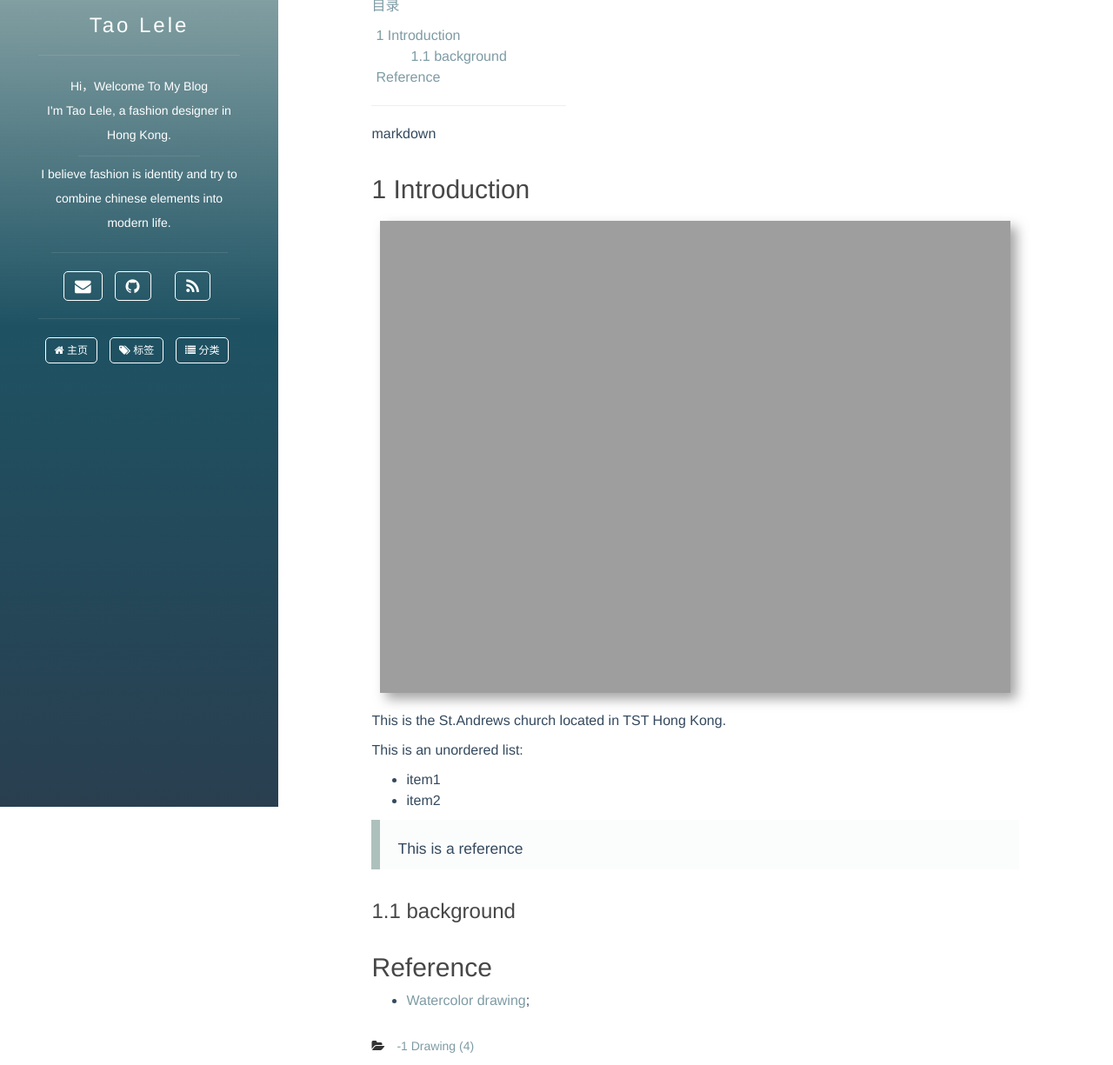
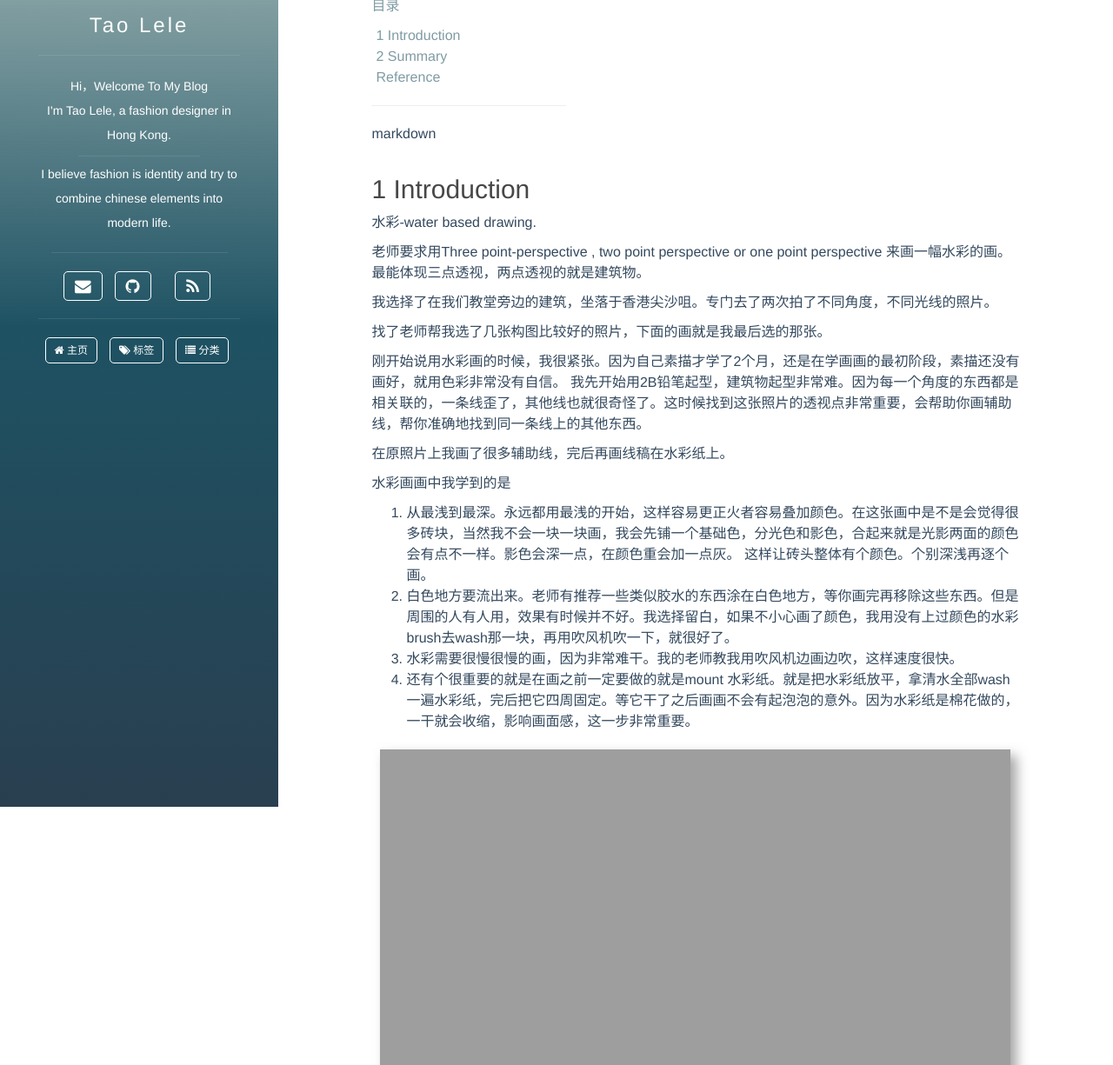
Before and after one commit to shunmian/Jenny, a Jekyll site: the page built from _posts/-1 Drawing/-1.1 Watercolor/2018-04-21-Church.md, in a window 1280 px wide and 1400 px high, cut to the strip 175-1400 px from the top of the window. Shown: the whole strip at 87% size. Built offline with Jekyll 4.4.1, drawn with Linux system fonts in a browser that asks for light colours; comment, search, counter and statistics services are not loaded; some of the changed text lies outside the part shown.

Commit message:
Church by watercolor

```diff
--- a/_posts/-1 Drawing/-1.1 Watercolor/2018-04-21-Church.md
+++ b/_posts/-1 Drawing/-1.1 Watercolor/2018-04-21-Church.md
@@ -20,19 +20,35 @@ markdown
 
 ## 1 Introduction
 
+水彩-water based drawing.
+
+老师要求用Three point-perspective , two point perspective or one point perspective 来画一幅水彩的画。最能体现三点透视，两点透视的就是建筑物。
+
+我选择了在我们教堂旁边的建筑，坐落于香港尖沙咀。专门去了两次拍了不同角度，不同光线的照片。
+
+找了老师帮我选了几张构图比较好的照片，下面的画就是我最后选的那张。
+
+刚开始说用水彩画的时候，我很紧张。因为自己素描才学了2个月，还是在学画画的最初阶段，素描还没有画好，就用色彩非常没有自信。
+我先开始用2B铅笔起型，建筑物起型非常难。因为每一个角度的东西都是相关联的，一条线歪了，其他线也就很奇怪了。这时候找到这张照片的透视点非常重要，会帮助你画辅助线，帮你准确地找到同一条线上的其他东西。
+
+在原照片上我画了很多辅助线，完后再画线稿在水彩纸上。
+
+水彩画画中我学到的是
+1. 从最浅到最深。永远都用最浅的开始，这样容易更正火者容易叠加颜色。在这张画中是不是会觉得很多砖块，当然我不会一块一块画，我会先铺一个基础色，分光色和影色，合起来就是光影两面的颜色会有点不一样。影色会深一点，在颜色重会加一点灰。
+这样让砖头整体有个颜色。个别深浅再逐个画。
+2. 白色地方要流出来。老师有推荐一些类似胶水的东西涂在白色地方，等你画完再移除这些东西。但是周围的人有人用，效果有时候并不好。我选择留白，如果不小心画了颜色，我用没有上过颜色的水彩brush去wash那一块，再用吹风机吹一下，就很好了。
+3. 水彩需要很慢很慢的画，因为非常难干。我的老师教我用吹风机边画边吹，这样速度很快。
+4. 还有个很重要的就是在画之前一定要做的就是mount 水彩纸。就是把水彩纸放平，拿清水全部wash一遍水彩纸，完后把它四周固定。等它干了之后画画不会有起泡泡的意外。因为水彩纸是棉花做的，一干就会收缩，影响画面感，这一步非常重要。
+
+
+
 {: .img_middle_hg}
 ![Church]({{site.url}}/assets/images/posts/-1 Drawing/-1.1 Watercolor/2018-04-21-Church/Church.jpeg)
 
-This is the St.Andrews church located in TST Hong Kong.
 
-This is an unordered list:
+## 2 Summary
 
-- item1
-- item2
-
-> This is a reference
-
-### 1.1 background
+本文记录了水彩中我遇到的问题和学习到的技巧，以及我的作画步骤。
 
 
 ## Reference
```
